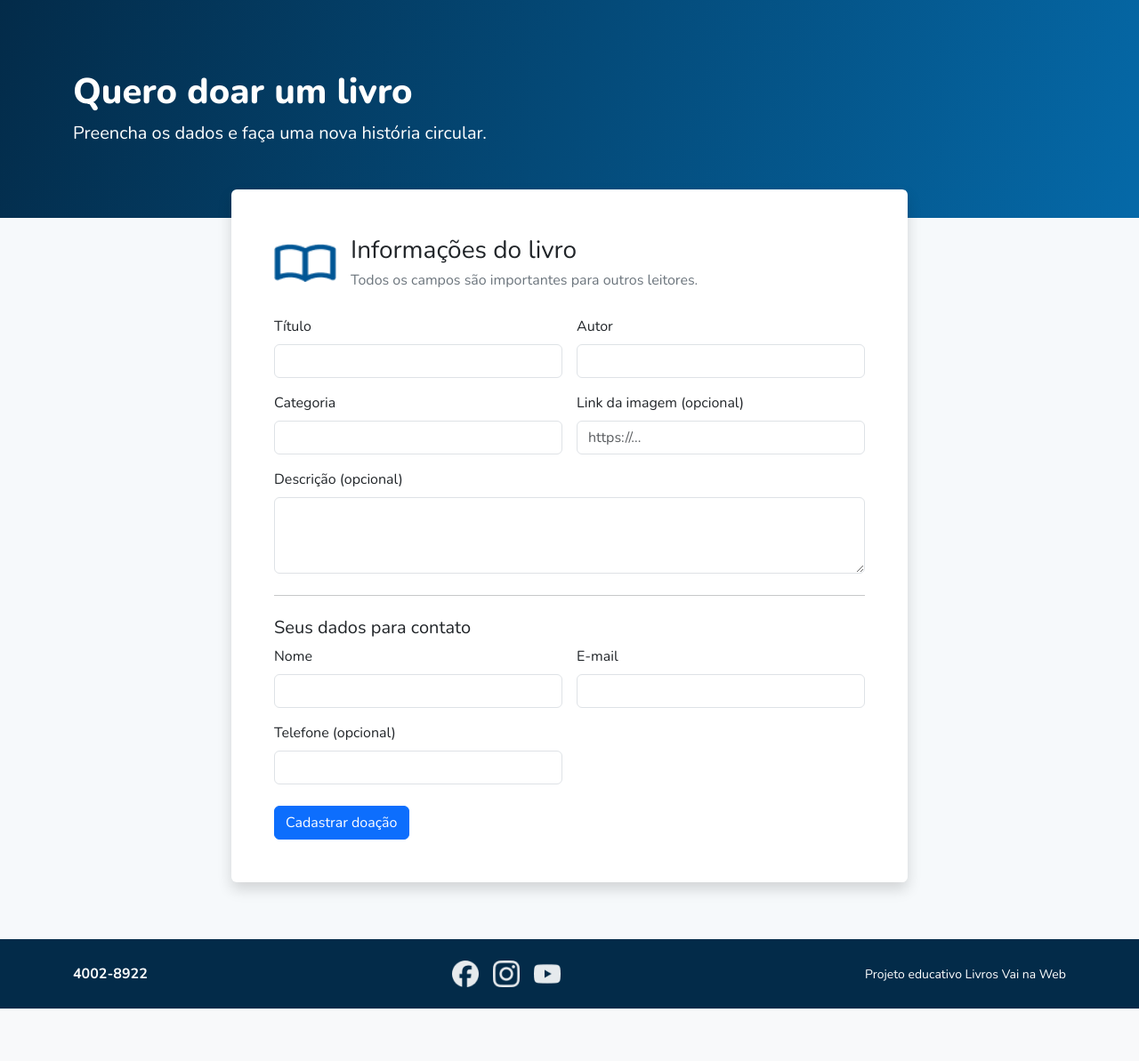
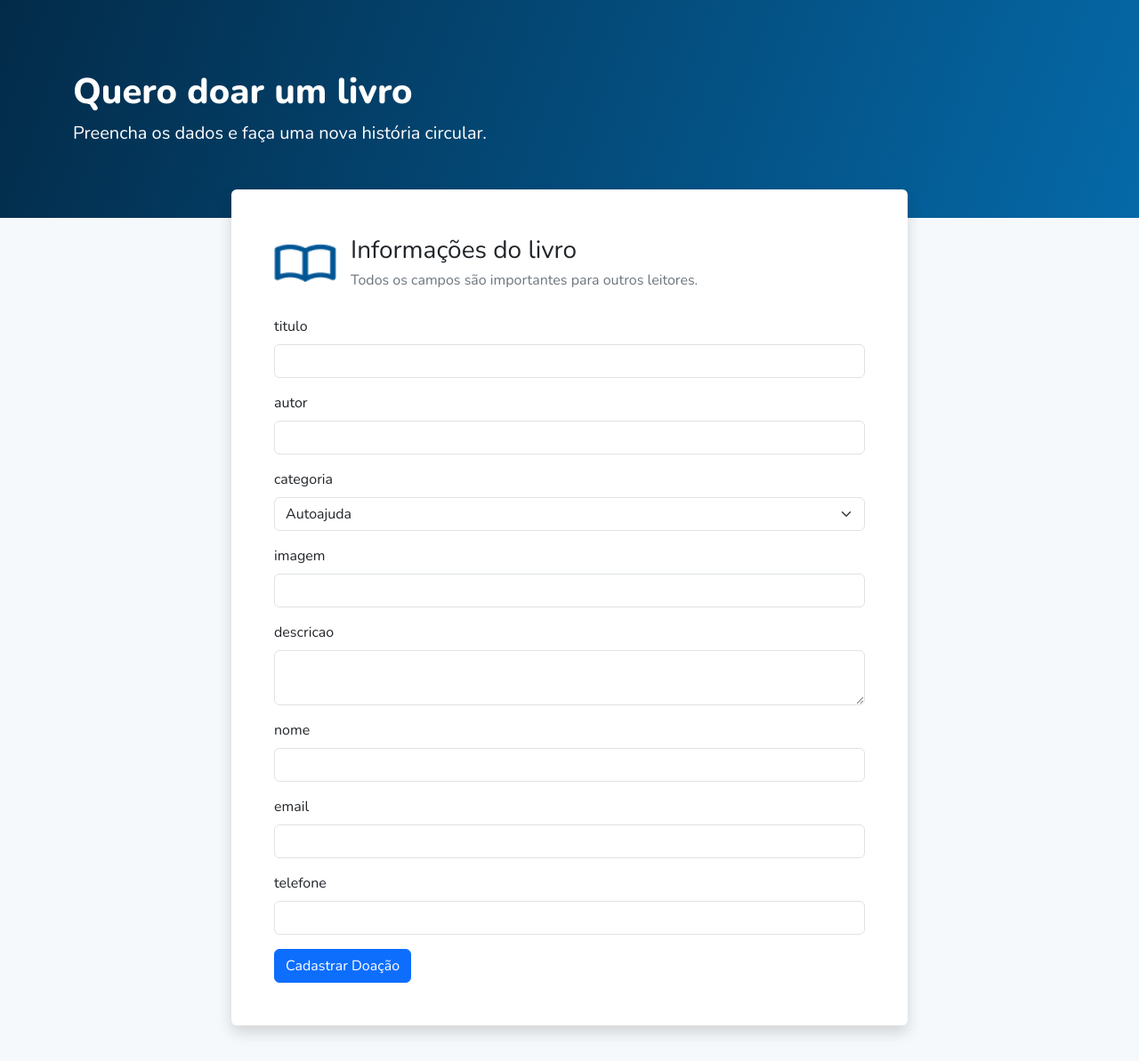
Before and after one commit to n2Gabrielle/DEV-WEB---SITE---DOACAO-DE-LIVROS, a Flask app: page /doar in a window 1280 px wide. Shown: the part 107-1300 px from the top of the page at 89% size. Before the commit the page ends 1241 px from the top, so only its background shows below. Run offline with Flask 3, Linux system fonts and the light colour scheme; some libraries are stand-ins or nearby versions.

Commit message:
Alteração do formulário de doação para Jinja2

```diff
--- a/app.py
+++ b/app.py
@@ -3,6 +3,7 @@ from pathlib import Path
 
 from dotenv import load_dotenv
 from flask import Flask
+from flask_bootstrap import Bootstrap5
 
 from extensions import db
 import models
@@ -10,6 +11,7 @@ import models
 
 PROJECT_ROOT = Path(__file__).resolve().parent
 load_dotenv(PROJECT_ROOT / ".env")
+
 
 
 def create_app(test_config=None):
@@ -24,6 +26,7 @@ def create_app(test_config=None):
     if test_config:
         app.config.update(test_config)
 
+    bootstrap = Bootstrap5(app)
     db.init_app(app)
 
     from routes import main
--- /dev/null
+++ b/forms.py
@@ -0,0 +1,22 @@
+from flask_wtf import FlaskForm
+from wtforms import StringField, SubmitField, SelectField, TextAreaField, EmailField
+from wtforms.validators import DataRequired, Length, Email
+
+categorias_livros = [('autoajuda', 'Autoajuda'), ('aventura', 'Aventura'),
+                     ('biografia', 'Biografia / Autobiografia'), ('cronica', 'Ensaio / Crônica'),
+                     ('distopia', 'Distopia'), ('fantasia', 'Fantasia'), ('ficcao', 'Ficção'),
+                     ('policial', 'Policial'), ('religiao', 'Religião / Espiritualidade'),
+                     ('romance', 'Romance'), ('suspense', 'Suspense'),
+                     ('tecnico', 'Livro Técnico / Acadêmico'), ('terror', 'Terror')]
+
+class DoarLivros(FlaskForm):
+    titulo = StringField('titulo', validators=[DataRequired(), Length(max=50)])
+    autor = StringField('autor', validators=[DataRequired(), Length(min=3, max=50)])
+    categoria = SelectField('categoria', validators=[DataRequired()], choices=categorias_livros)
+    img_url = StringField('imagem', validators=[])
+    descricao = TextAreaField('descricao')
+
+    nome = StringField('nome', validators=[Length(max=70)])
+    email = EmailField('email', validators=[])
+    telefone = StringField('telefone', validators=[Length(max=14)])
+    enviar = SubmitField('Cadastrar Doação')
--- a/routes.py
+++ b/routes.py
@@ -6,6 +6,8 @@ from sqlalchemy import or_
 
 from extensions import db
 from models import Doador, Livro, SolicitacaoDoacao
+
+from forms import DoarLivros
 
 
 main = Blueprint("main", __name__)
@@ -27,6 +29,20 @@ def _form_doador():
         doador.nome = nome
         if telefone:
             doador.telefone = telefone
+    return doador
+
+def _form_doacao(nome, email, telefone):
+    if not re.fullmatch(r"[^@\s]+@[^@\s]+\.[^@\s]+", email):
+        flash("Informe um email válido", "danger")
+        return render_template("doar.html"), 400
+
+    doador = Doador.query.filter_by(email=email).first()
+    if doador is None:
+        doador = Doador(nome=nome, email=email, telefone=telefone)
+        db.session.add(doador)
+    else:
+        doador.nome = nome
+        doador.telefone = telefone
     return doador
 
 
@@ -70,7 +86,62 @@ def detalhe_livro(livro_id):
     livro = db.get_or_404(Livro, livro_id)
     return render_template("detalhe_livro.html", livro=livro, fallback_cover=FALLBACK_COVER)
 
+#EM CONSTRUÇÃO
+@main.route("/doar", methods=["GET", "POST"])
+def doacao():
+    form = DoarLivros()
+    mensagem = ""
+    if form.validate_on_submit():
+        nome = form.nome.data
+        email = form.email.data
+        telefone = form.telefone.data
+        doador = None
 
+        if nome and email and telefone:
+            doador = _form_doacao(nome, email, telefone)
+        elif nome or email or telefone:
+            flash("Caso deseje informar seus dados preencha todos os campos", "danger")
+            return render_template("doar.html", 400)
+
+        titulo = form.titulo.data
+        if not titulo:
+            flash("Informe um título válido", "danger")
+            return render_template("doar.html"), 400
+
+        autor = form.autor.data
+        if not autor:
+            flash("Informe um autor válido", "danger")
+            return render_template("doar.html"), 400
+
+        categoria = form.categoria.data
+        if not categoria:
+            flash("informe uma categoria válida", "danger")
+            return render_template("doar.html"), 400
+
+        img_url = form.img_url.data
+        if img_url:
+            if not _valid_image_url(img_url):
+                flash("O link da imagem precisa começar com http:// ou https://.", "danger")
+                return render_template("doar.html"), 400
+
+        descricao = form.descricao.data
+
+        livro = Livro(
+            titulo = titulo,
+            autor = autor,
+            categoria = categoria,
+            imagem_url = img_url or None,
+            descricao = descricao or None,
+            doador = doador or None
+        )
+        db.session.add(livro)
+        db.session.commit()
+
+        flash("Doação cadastrada. Obrigado por compartilhar!", "success")
+        return redirect(url_for("main.detalhe_livro", livro_id=livro.id))
+    return render_template("doar.html", form=form)
+
+'''
 @main.route("/doar", methods=["GET", "POST"])
 def doar():
     if request.method == "POST":
@@ -102,7 +173,7 @@ def doar():
         return redirect(url_for("main.detalhe_livro", livro_id=livro.id))
 
     return render_template("doar.html")
-
+'''
 
 @main.route("/livros/<int:livro_id>/solicitar", methods=["GET", "POST"])
 def solicitar_livro(livro_id):
--- a/templates/base.html
+++ b/templates/base.html
@@ -22,7 +22,7 @@
                     <ul class="navbar-nav ms-auto align-items-lg-center gap-lg-3">
                         <li class="nav-item"><a class="nav-link" href="{{ url_for('main.index') }}">Início</a></li>
                         <li class="nav-item"><a class="nav-link" href="{{ url_for('main.listar_livros') }}">Livros doados</a></li>
-                        <li class="nav-item"><a class="nav-link" href="{{ url_for('main.doar') }}">Quero doar</a></li>
+                        <li class="nav-item"><a class="nav-link" href="{{ url_for('main.doacao') }}">Quero doar</a></li>
                         <li class="nav-item"><a class="nav-link" href="{{ url_for('main.sobre') }}">Sobre</a></li>
                     </ul>
                     <form class="search-box d-flex ms-lg-4" role="search" method="get" action="{{ url_for('main.listar_livros') }}">
--- a/templates/doar.html
+++ b/templates/doar.html
@@ -1,4 +1,5 @@
 {% extends "base.html" %}
+{% from 'bootstrap/form.html' import render_form %}
 
 {% block title %}Quero doar | Livros Vai na Web{% endblock %}
 
@@ -12,11 +13,30 @@
             <img src="{{ url_for('static', filename='assets/formImg.png') }}" alt="">
             <div><h2 class="h3 mb-1">Informações do livro</h2><p class="text-secondary mb-0">Todos os campos são importantes para outros leitores.</p></div>
         </div>
-        <form method="post" action="{{ url_for('main.doar') }}">
+        {{ render_form(form) }}
+        <!--
+        <form method="post" action="{{ url_for('main.doacao') }}">
             <div class="row g-3">
                 <div class="col-md-6"><label class="form-label" for="titulo">Título</label><input class="form-control" id="titulo" name="titulo" maxlength="180" required></div>
                 <div class="col-md-6"><label class="form-label" for="autor">Autor</label><input class="form-control" id="autor" name="autor" maxlength="120" required></div>
-                <div class="col-md-6"><label class="form-label" for="categoria">Categoria</label><input class="form-control" id="categoria" name="categoria" maxlength="80" required></div>
+                <div class="col-md-6"><label class="form-label" for="categoria">Categoria</label>
+                    <select class="form-control" id="categoria" name="categoria">
+                        <option value="romance">Romance</option>
+                        <option value="fantasia">Fantasia</option>
+                        <option value="ficcao-cientifica">Ficção Científica</option>
+                        <option value="suspense">Suspense</option>
+                        <option value="policial">Policial</option>
+                        <option value="terror">Terror</option>
+                        <option value="distopia">Distopia</option>
+                        <option value="aventura">Aventura</option>
+                        <option value="biografia">Biografia / Autobiografia</option>
+                        <option value="desenvolvimento-pessoal">Desenvolvimento Pessoal</option>
+                        <option value="autoajuda">Autoajuda</option>
+                        <option value="cronica">Ensaio / Crônica</option>
+                        <option value="tecnico">Livro Técnico / Acadêmico</option>
+                        <option value="religiao">Religião / Espiritualidade</option>
+                    </select>
+                </div>
                 <div class="col-md-6"><label class="form-label" for="imagem_url">Link da imagem (opcional)</label><input class="form-control" id="imagem_url" name="imagem_url" type="url" placeholder="https://..."></div>
                 <div class="col-12"><label class="form-label" for="descricao">Descrição (opcional)</label><textarea class="form-control" id="descricao" name="descricao" rows="3"></textarea></div>
             </div>
@@ -29,6 +49,7 @@
             </div>
             <button class="btn btn-primary mt-4" type="submit">Cadastrar doação</button>
         </form>
+        -->
     </div>
 </section>
 {% endblock %}
```
